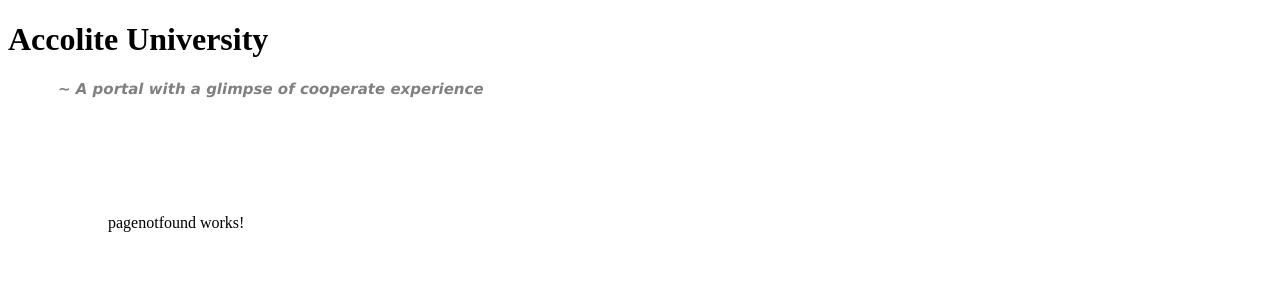
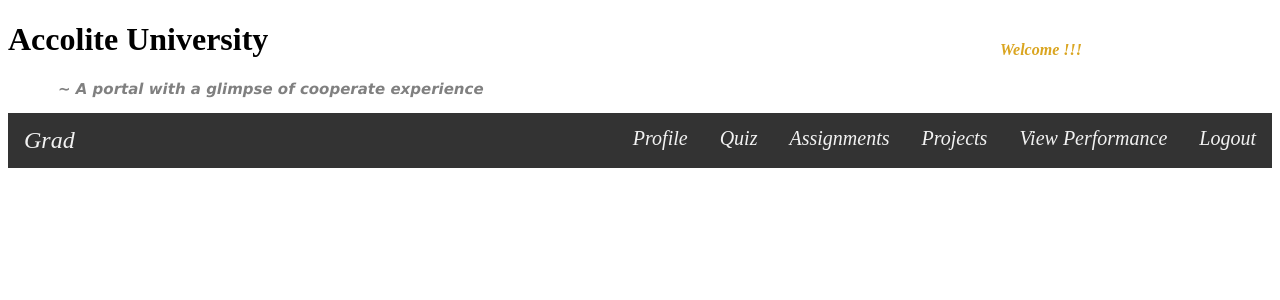
Before and after one commit to Chindhu-git/AssessmentModule, an Angular app: page /login/grad/gradprofile in a window 1280 px wide. Shown: the top 300 px of the page. Built offline with nearby package versions, Linux system fonts and the light colour scheme.

Commit message:
seventh commit

```diff
--- a/src/app/app-routing.module.ts
+++ b/src/app/app-routing.module.ts
@@ -6,6 +6,7 @@ import { PagenotfoundComponent } from './pagenotfound/pagenotfound.component';
 import {GradComponent} from './grad/grad.component';
 import {TrainerComponent} from './trainer/trainer.component';
 import {GradhomeComponent} from './gradhome/gradhome.component';
+import {GradprofileComponent} from './gradprofile/gradprofile.component';
 
 const routes: Routes = [
   { path: '', redirectTo: '/home', pathMatch: 'full' },
@@ -14,6 +15,7 @@ const routes: Routes = [
   { path: 'login/grad', component: GradComponent },
   { path: 'login/trainer', component: TrainerComponent },
   { path: 'login/grad/gradhome', component: GradhomeComponent},
+  { path: 'login/grad/gradprofile', component: GradprofileComponent},
   { path: '**', component: PagenotfoundComponent }
 ];
 
--- a/src/app/app.module.ts
+++ b/src/app/app.module.ts
@@ -12,6 +12,7 @@ import { GradComponent } from './grad/grad.component';
 import { TrainerComponent } from './trainer/trainer.component';
 import { GradauthorisationService } from './service/gradauthorisation.service';
 import { GradhomeComponent } from './gradhome/gradhome.component';
+import { GradprofileComponent } from './gradprofile/gradprofile.component';
 
 @NgModule({
   declarations: [
@@ -21,7 +22,8 @@ import { GradhomeComponent } from './gradhome/gradhome.component';
     PagenotfoundComponent,
     GradComponent,
     TrainerComponent,
-    GradhomeComponent
+    GradhomeComponent,
+    GradprofileComponent
   ],
   imports: [
     BrowserModule,
--- a/src/app/gradhome/gradhome.component.html
+++ b/src/app/gradhome/gradhome.component.html
@@ -9,7 +9,7 @@
       <a style="float: right;">Projects</a>
       <a style="float: right;">Assignments</a>
       <a style="float: right;">Quiz</a>
-      <a style="float: right;">Profile</a>
+      <a routerLink="/login/grad/gradprofile" routerLinkActive="active" style="float: right;">Profile</a>
     </div>
     <div>
       <img src="assets/assessment_img.jpg" alt="Workplace">
--- /dev/null
+++ b/src/app/gradprofile/gradprofile.component.css
@@ -0,0 +1,32 @@
+#welcomenote{
+    color: #daa520;
+    font-size: 100%;
+    font-family: none;
+    font-variant: none;
+    font-style: italic;
+    font-weight: bold;
+    position: absolute;
+    top: 25px;
+    left: 1000px;
+  }
+  .navbar {
+      overflow: hidden;
+      background-color: #333;
+      position: relative;
+      top: 100;
+      width: 100%;
+    }
+  .navbar a {
+      float: left;
+      display: block;
+      color: #f2f2f2;
+      text-align: center;
+      padding: 14px 16px;
+      text-decoration: none;
+      font-size: 20px;
+      font-style: italic;
+    }
+  .navbar a:hover {
+      background: #ddd;
+      color: black;
+    }
--- /dev/null
+++ b/src/app/gradprofile/gradprofile.component.html
@@ -0,0 +1,10 @@
+<p id="welcomenote">Welcome {{email}} !!!</p>
+<div class="navbar">
+    <a class="pagename" style="font-size:150%">Grad</a>
+    <a routerLink="/home" routerLinkActive="active" style="float: right;">Logout</a>
+    <a style="float: right;">View Performance</a>
+    <a style="float: right;">Projects</a>
+    <a style="float: right;">Assignments</a>
+    <a style="float: right;">Quiz</a>
+    <a routerLink="/login/grad/gradprofile" routerLinkActive="active" style="float: right;">Profile</a>
+  </div>
--- /dev/null
+++ b/src/app/gradprofile/gradprofile.component.ts
@@ -0,0 +1,18 @@
+import { Component, OnInit } from '@angular/core';
+
+@Component({
+  selector: 'app-gradprofile',
+  templateUrl: './gradprofile.component.html',
+  styleUrls: ['./gradprofile.component.css']
+})
+export class GradprofileComponent implements OnInit {
+
+  public email : String;
+
+  constructor() { }
+
+  ngOnInit(): void {
+    this.email=sessionStorage.getItem('loggedUser');
+  }
+
+}
```
Also changed, not shown: 1 other file (tests, documents, lock files or other folders).
